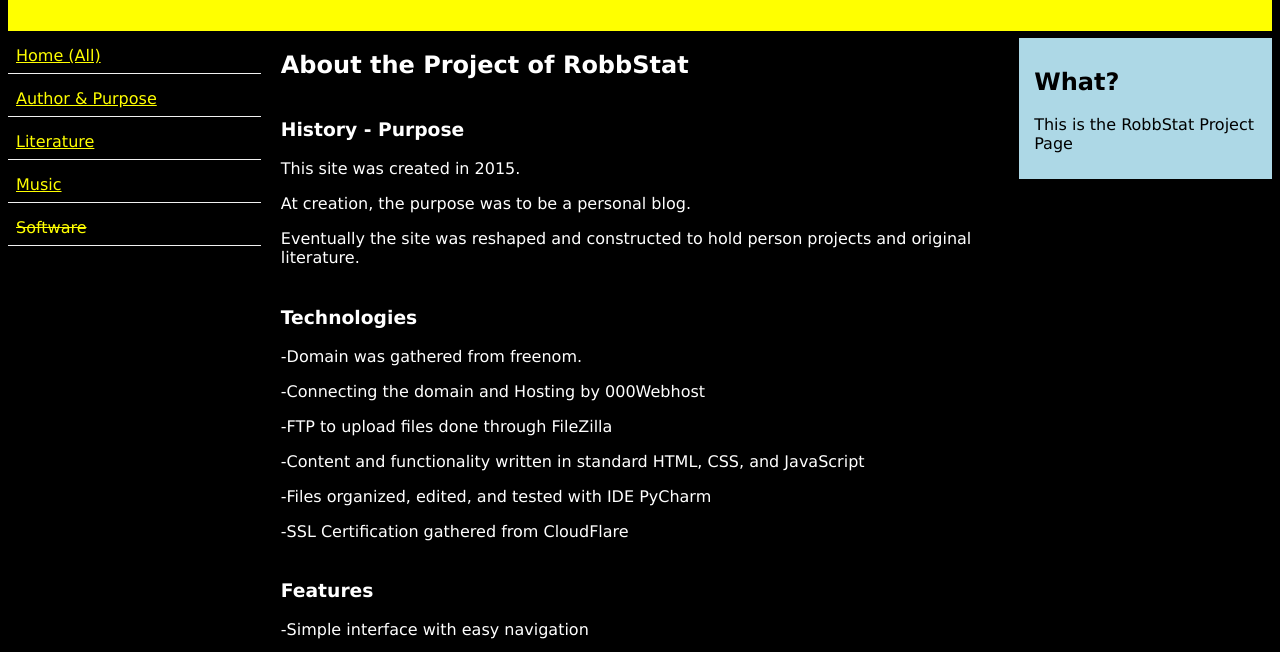
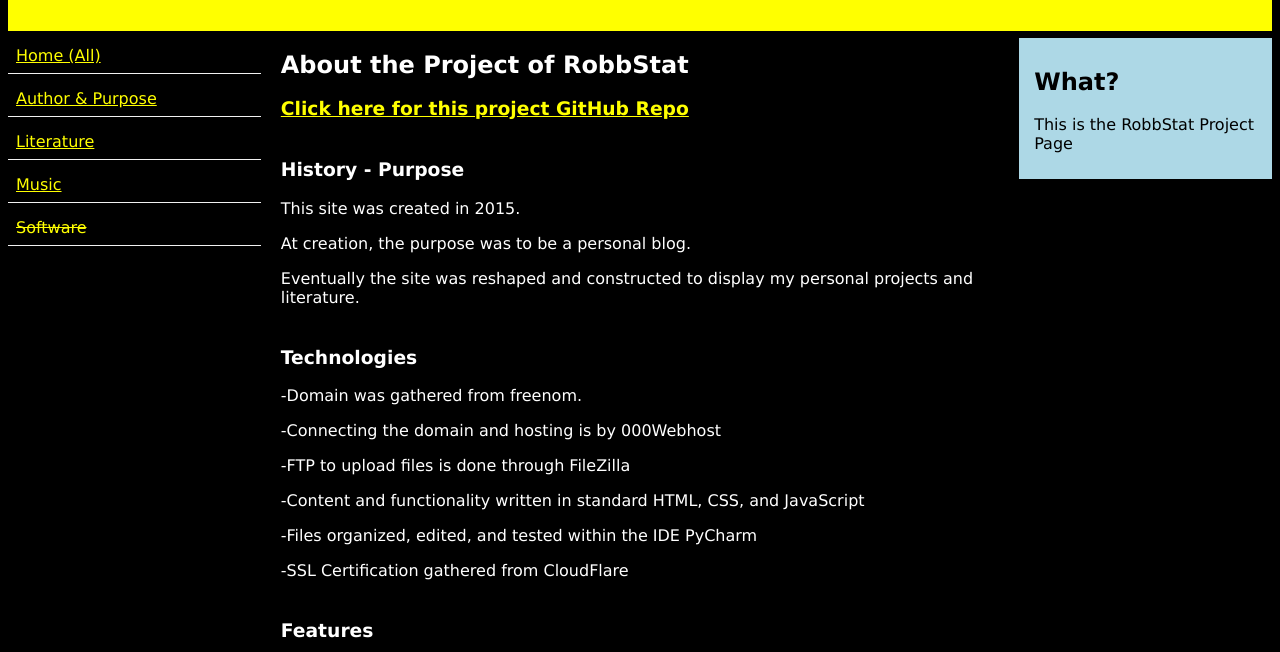
Before and after one commit to robbwalt95/RobbStat-Website, a plain HTML site: page site/cat/software/robbstatProject/robbstatProject.html in a window 1280 px wide. Shown: the part 128-780 px from the top of the page. Drawn offline with Linux system fonts and the light colour scheme.

Commit message:
JS last edit date & Robb project git link
updated the JS last edit variable and added the github link on the RobbStat project page

```diff
--- a/site/cat/software/robbstatProject/robbstatProject.html
+++ b/site/cat/software/robbstatProject/robbstatProject.html
@@ -33,18 +33,18 @@
 
   <div class="main">
     <h2>About the Project of RobbStat</h2>
-
+    <h3><a href="https://github.com/robbwalt95/RobbStat-Website" target="_blank">Click here for this project GitHub Repo</a></h3>
     <h3><br>History - Purpose</h3>
     <p>This site was created in 2015.</p>
     <p>At creation, the purpose was to be a personal blog.</p>
-    <p>Eventually the site was reshaped and constructed to hold person projects and original literature.</p>
+    <p>Eventually the site was reshaped and constructed to display my personal projects and literature.</p>
 
     <h3><br>Technologies</h3>
     <p>-Domain was gathered from freenom.</p>
-    <p>-Connecting the domain and Hosting by 000Webhost</p>
-    <p>-FTP to upload files done through FileZilla</p>
+    <p>-Connecting the domain and hosting is by 000Webhost</p>
+    <p>-FTP to upload files is done through FileZilla</p>
     <p>-Content and functionality written in standard HTML, CSS, and JavaScript</p>
-    <p>-Files organized, edited, and tested with IDE PyCharm</p>
+    <p>-Files organized, edited, and tested within the IDE PyCharm</p>
     <p>-SSL Certification gathered from CloudFlare</p>
 
     <h3><br>Features</h3>
--- a/site/default_js.js
+++ b/site/default_js.js
@@ -5,7 +5,7 @@ if (footerEl) footerEl.innerHTML ="Robb Walters - robbstat.tk - V2 - 2021.";
 
 // Set Last Update String
 const lastUpdateEl = document.getElementById("lastUpdate")
-if (lastUpdateEl) lastUpdateEl.innerHTML ="Updated: 11/25/21";
+if (lastUpdateEl) lastUpdateEl.innerHTML ="Updated: 11/26/21";
 
 
 // Set Title Description String
```
